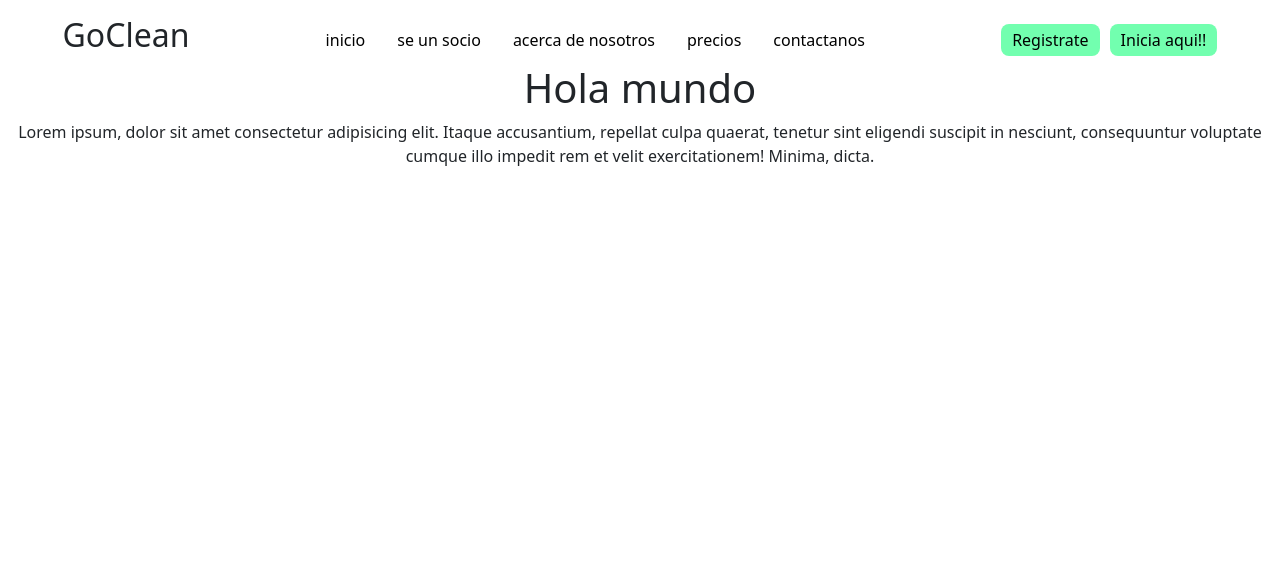
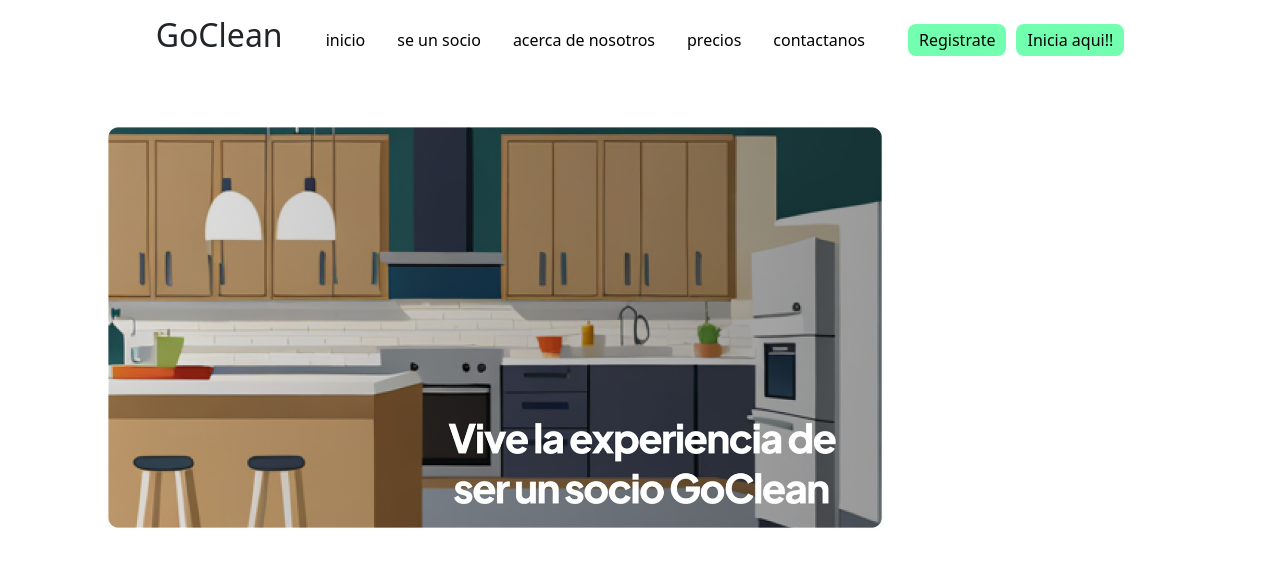
Before and after one commit to tonguiino/GoClean, a React (Vite) app: page / in a window 1280 px wide. Shown: the top 566 px of the page. Built offline with nearby package versions, Linux system fonts and the light colour scheme.

Commit message:
add img and styles

```diff
--- a/src/pages/home/Home.jsx
+++ b/src/pages/home/Home.jsx
@@ -1,12 +1,18 @@
 import Menu from "../../components/header/menu"
+import banner from "../../assets/img/Se_Un_Socio.jpg"
+import "./Home.scss"
 
 
 const Home = () => {
     return (
         <>
-        <Menu/>
-        <h1>Hola mundo</h1>
-        <p>Lorem ipsum, dolor sit amet consectetur adipisicing elit. Itaque accusantium, repellat culpa quaerat, tenetur sint eligendi suscipit in nesciunt, consequuntur voluptate cumque illo impedit rem et velit exercitationem! Minima, dicta.</p>
+            <Menu />
+            <section>
+                <div>
+                    <img src={banner} className="img-banner" alt="invitacion a ser socio" />
+                </div>
+
+            </section>
         </>
 
     )
--- a/src/pages/home/home.scss
+++ b/src/pages/home/home.scss
@@ -0,0 +1,10 @@
+section{
+    width: 70%;
+    margin-top: 50px;
+    display: grid;
+    place-content: center;
+
+    .img-banner{
+        width: 50em;
+    }
+}
```
